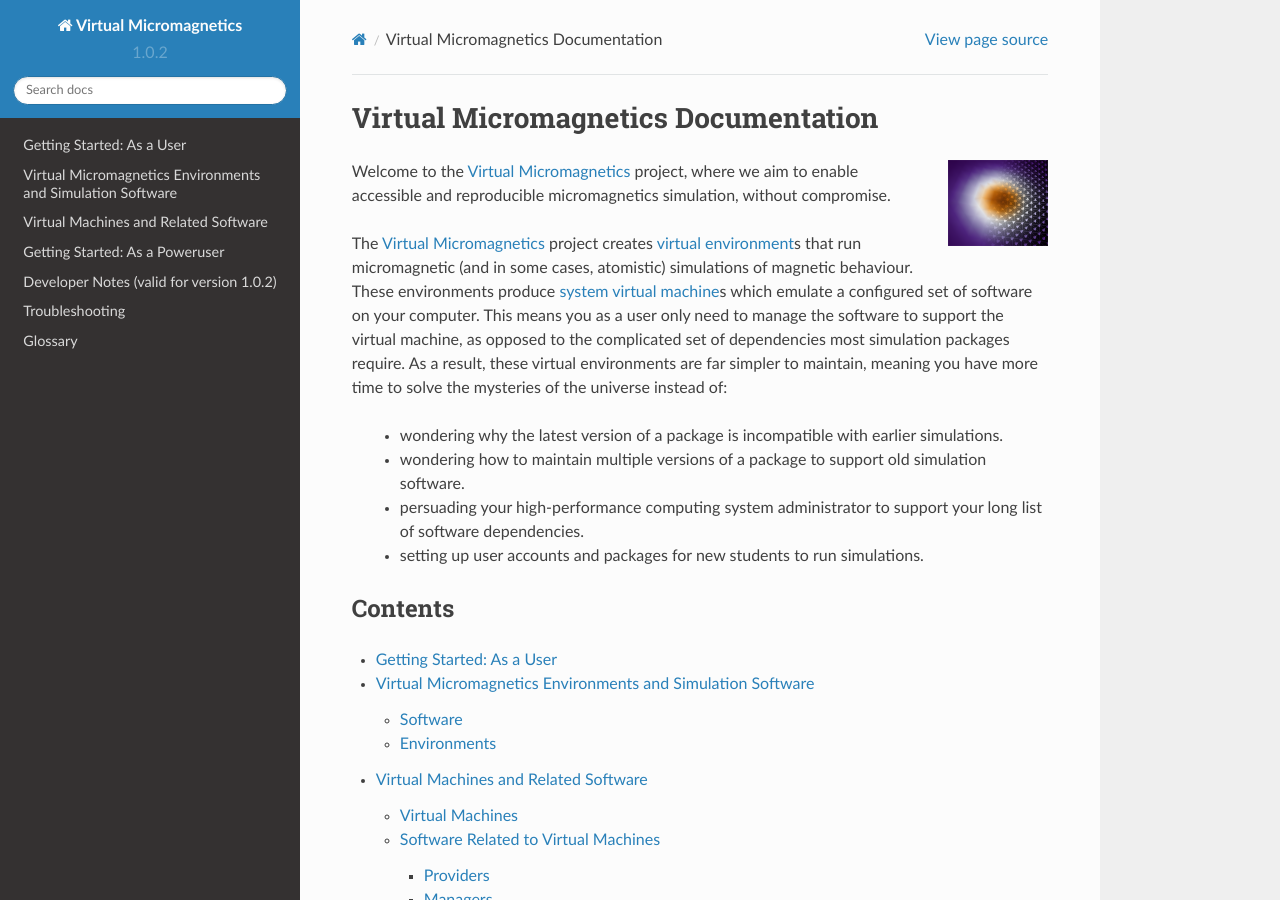
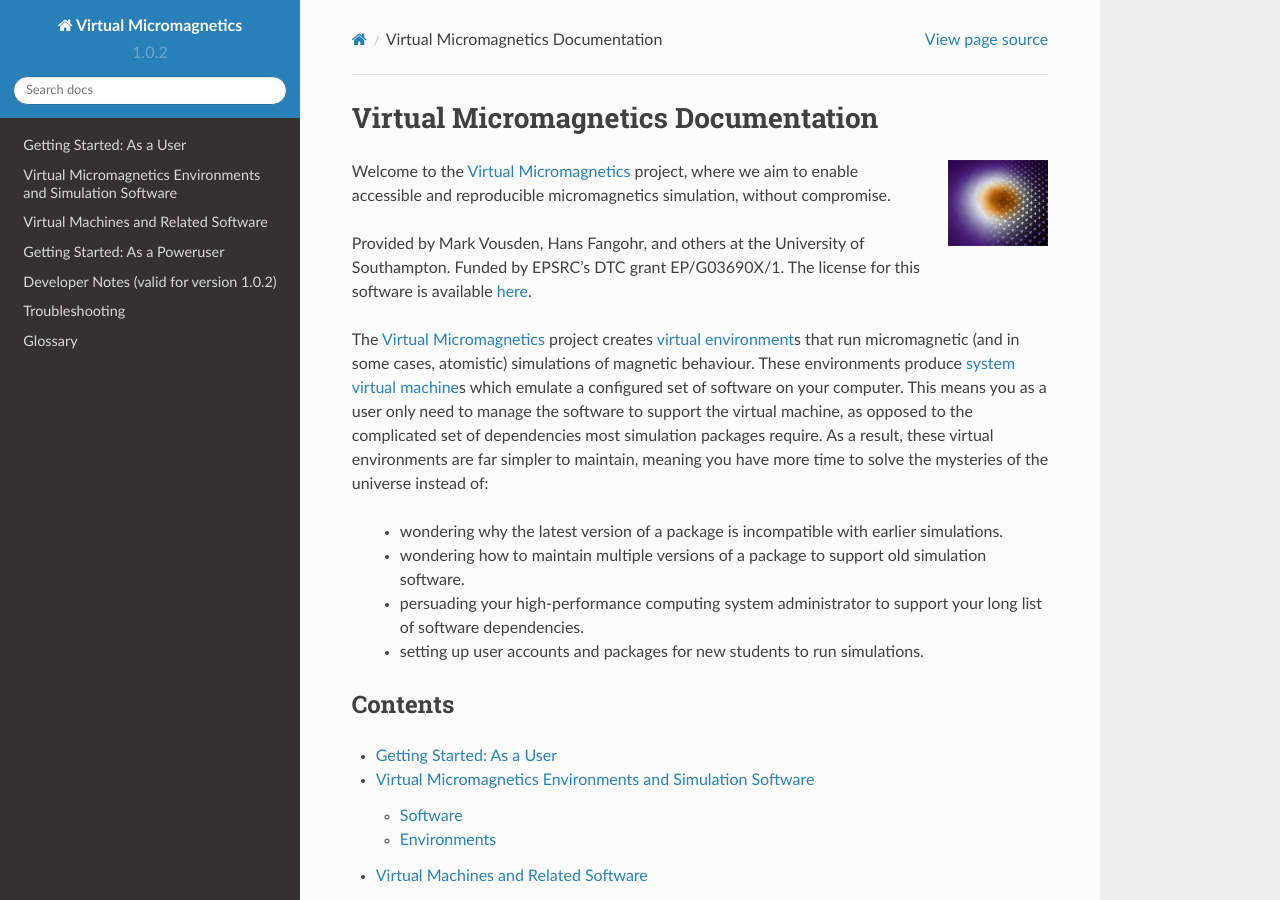
Before and after one commit to computationalmodelling/virtualmicromagnetics, a Sphinx documentation site: the page built from docs/index.rst, in a window 1280 px wide and 900 px high. Built offline with Sphinx 7.4.7 and the Read the Docs theme 2.0.0, drawn with Linux system fonts in a browser that asks for light colours.

Commit message:
DOC-034: Add license and credits to documentation index.

```diff
--- a/docs/index.rst
+++ b/docs/index.rst
@@ -8,6 +8,11 @@ Virtual Micromagnetics Documentation
 
 Welcome to the :term:`Virtual Micromagnetics` project, where we aim to enable
 accessible and reproducible micromagnetics simulation, without compromise.
+
+Provided by Mark Vousden, Hans Fangohr, and others at the University of
+Southampton. Funded by EPSRC's DTC grant EP/G03690X/1. The license for this
+software is available `here
+<https://github.com/computationalmodelling/virtualmicromagnetics/blob/development/LICENSE.md>`_.
 
 The :term:`Virtual Micromagnetics` project creates :term:`virtual
 environment`\s that run micromagnetic (and in some cases, atomistic)
```
